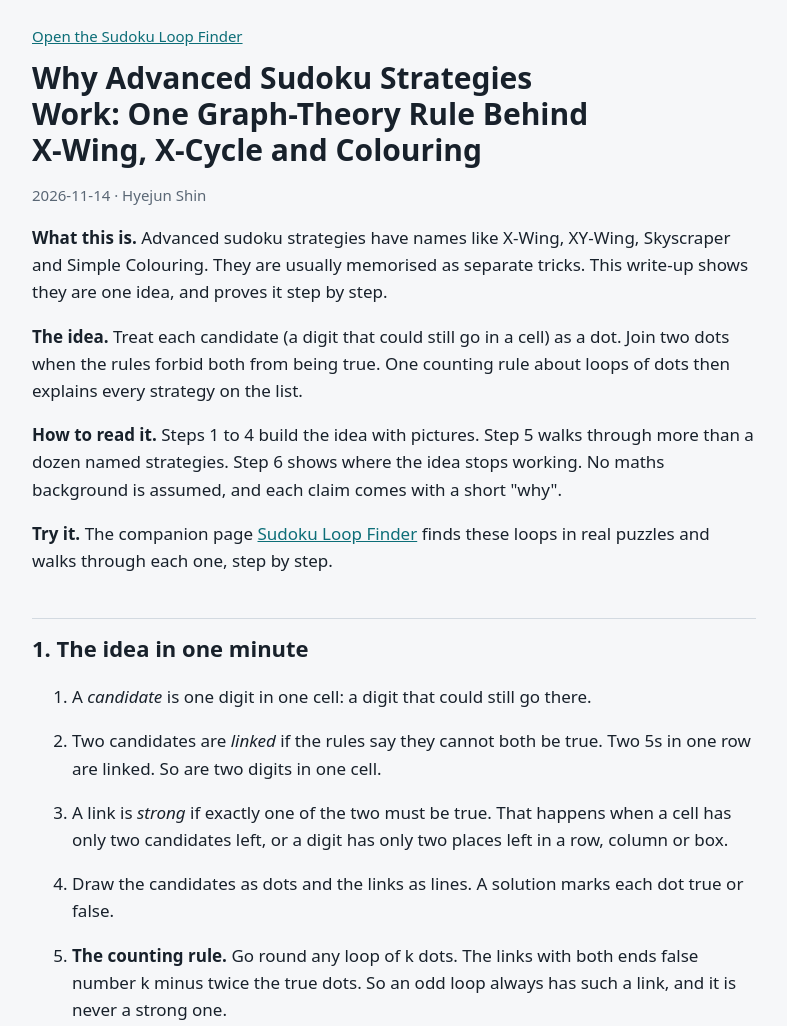
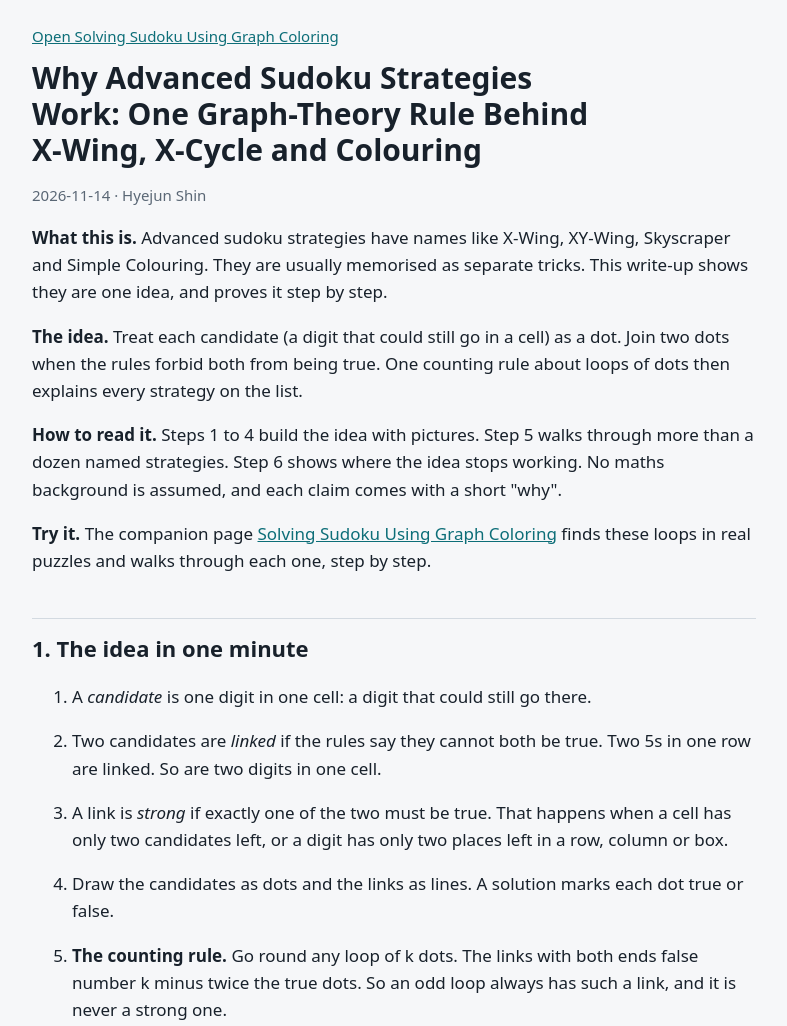
Before and after one commit to HyejunShin/sudoku-graph-theory, a website: page writeup/index.html in a window 1280 px wide. Shown: the top 1026 px of the page, without its empty margins (246-1033 px from the left). Drawn offline with nearby package versions, Linux system fonts and the light colour scheme.

Commit message:
Rename the page to Solving Sudoku Using Graph Coloring
Co-Authored-By: Claude Fable 5.2 <noreply@anthropic.com>
Claude-Session: https://claude.ai/code/session_0161PMRBv2Fxor83Lofabj9S

```diff
--- a/writeup/index.html
+++ b/writeup/index.html
@@ -30,13 +30,13 @@ code { font-size: 0.92em; }
 </head>
 <body>
 <main>
-<nav><a href="../index.html">Open the Sudoku Loop Finder</a></nav>
+<nav><a href="../index.html">Open Solving Sudoku Using Graph Coloring</a></nav>
 <h1 id="why-advanced-sudoku-strategies-work-one-graph-theory-rule-behind-x-wing-x-cycle-and-colouring">Why Advanced Sudoku Strategies Work: One Graph-Theory Rule Behind X-Wing, X-Cycle and Colouring</h1>
 <p>2026-11-14 · Hyejun Shin</p>
 <p><strong>What this is.</strong> Advanced sudoku strategies have names like X-Wing, XY-Wing, Skyscraper and Simple Colouring. They are usually memorised as separate tricks. This write-up shows they are one idea, and proves it step by step.</p>
 <p><strong>The idea.</strong> Treat each candidate (a digit that could still go in a cell) as a dot. Join two dots when the rules forbid both from being true. One counting rule about loops of dots then explains every strategy on the list.</p>
 <p><strong>How to read it.</strong> Steps 1 to 4 build the idea with pictures. Step 5 walks through more than a dozen named strategies. Step 6 shows where the idea stops working. No maths background is assumed, and each claim comes with a short &quot;why&quot;.</p>
-<p><strong>Try it.</strong> The companion page <a href="../index.html">Sudoku Loop Finder</a> finds these loops in real puzzles and walks through each one, step by step.</p>
+<p><strong>Try it.</strong> The companion page <a href="../index.html">Solving Sudoku Using Graph Coloring</a> finds these loops in real puzzles and walks through each one, step by step.</p>
 <h2 id="1-the-idea-in-one-minute">1. The idea in one minute</h2>
 <ol><li><p>A <em>candidate</em> is one digit in one cell: a digit that could still go there.</p></li><li><p>Two candidates are <em>linked</em> if the rules say they cannot both be true. Two 5s in one row are linked. So are two digits in one cell.</p></li><li><p>A link is <em>strong</em> if exactly one of the two must be true. That happens when a cell has only two candidates left, or a digit has only two places left in a row, column or box.</p></li><li><p>Draw the candidates as dots and the links as lines. A solution marks each dot true or false.</p></li><li><p><strong>The counting rule.</strong> Go round any loop of k dots. The links with both ends false number k minus twice the true dots. So an odd loop always has such a link, and it is never a strong one.</p></li></ol>
 <p>Everything else follows from point 5.</p>
```
Also changed, not shown: index.html (+2 -2 lines), src/index.src.html (+2 -2 lines), README.md, src/README.md, writeup/README.md.
